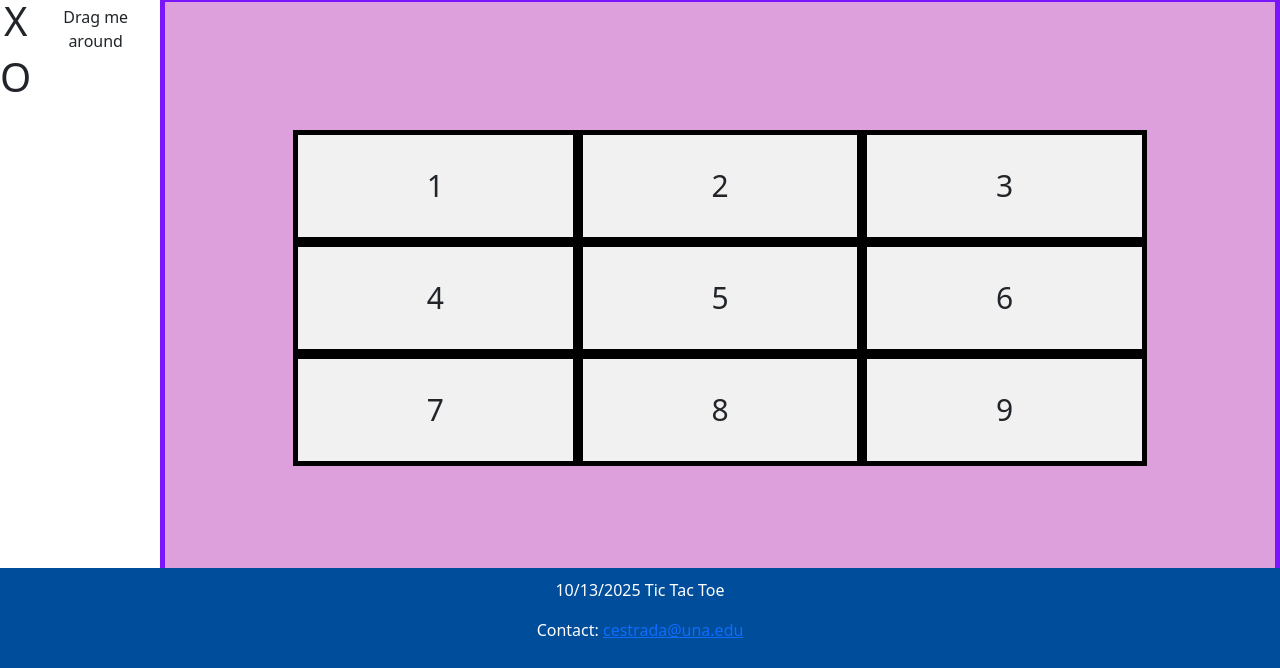
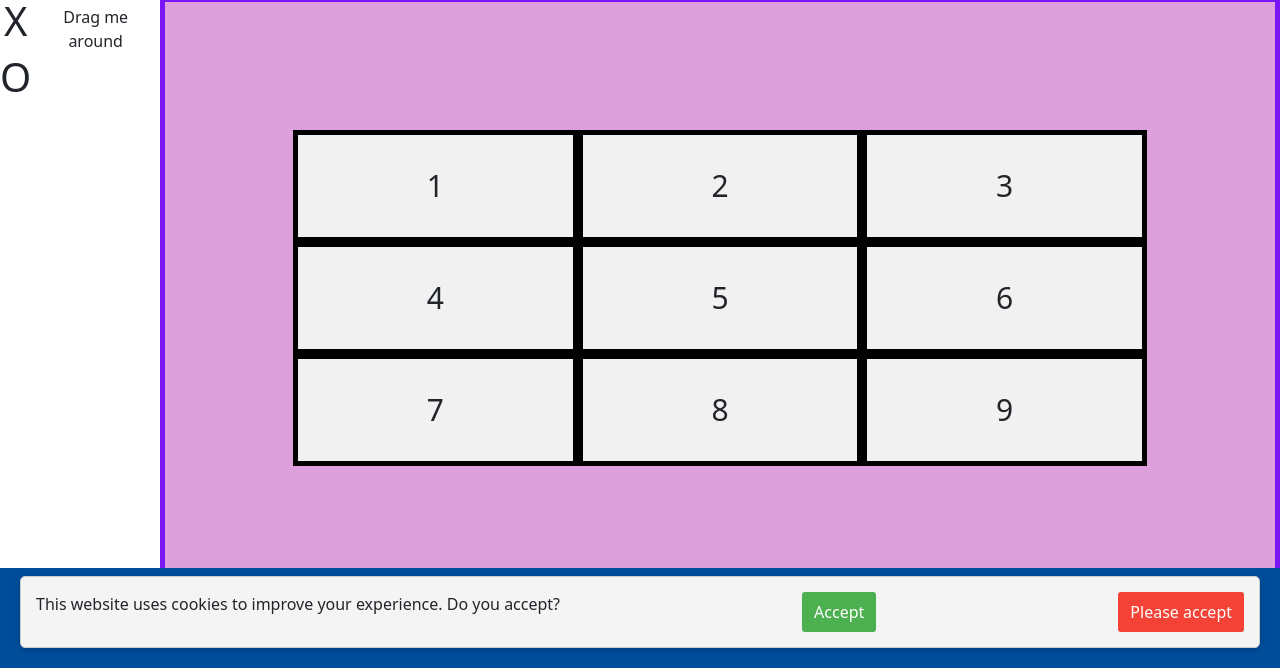
Before and after one commit to carinanestrada/bravo, a plain HTML site: page bravo-main/index.html in a window 1280 px wide. Shown: the part 132-800 px from the top of the page. Drawn offline with nearby package versions, Linux system fonts and the light colour scheme.

Commit message:
Add files via upload

```diff
--- a/bravo-main/index.html
+++ b/bravo-main/index.html
@@ -75,7 +75,11 @@
 
   </div>
 </main>
-
+<div id="cookieConsentBox" class="cookie-box">
+  <p>This website uses cookies to improve your experience. Do you accept?</p>
+  <button id="acceptCookies">Accept</button>
+  <button id="declineCookies">Please accept</button>
+</div>
 
     <div>
       <footer>
--- a/bravo-main/styles/style.css
+++ b/bravo-main/styles/style.css
@@ -81,3 +81,36 @@ footer {
 #draggable {
   width: 150px; height: 150px; padding: 0.5em; border: 2px;
 }
+.cookie-box {
+  position: fixed;
+  bottom: 20px;
+  left: 20px;
+  right: 20px;
+  background-color: #f4f4f4;
+  padding: 15px;
+  border: 1px solid #ccc;
+  border-radius: 5px;
+  box-shadow: 0 2px 5px rgba(0, 0, 0, 0.2);
+  display: flex;
+  justify-content: space-between;
+  align-items: center;
+  z-index: 1000;
+}
+
+.cookie-box button {
+  margin-left: 10px;
+  padding: 8px 12px;
+  border: none;
+  border-radius: 3px;
+  cursor: pointer;
+}
+
+#acceptCookies {
+  background-color: #4caf50;
+  color: white;
+}
+
+#declineCookies {
+  background-color: #f44336;
+  color: white;
+}
```
Also changed, not shown: bravo-main/scripts/script.js (+33 -0 lines).
